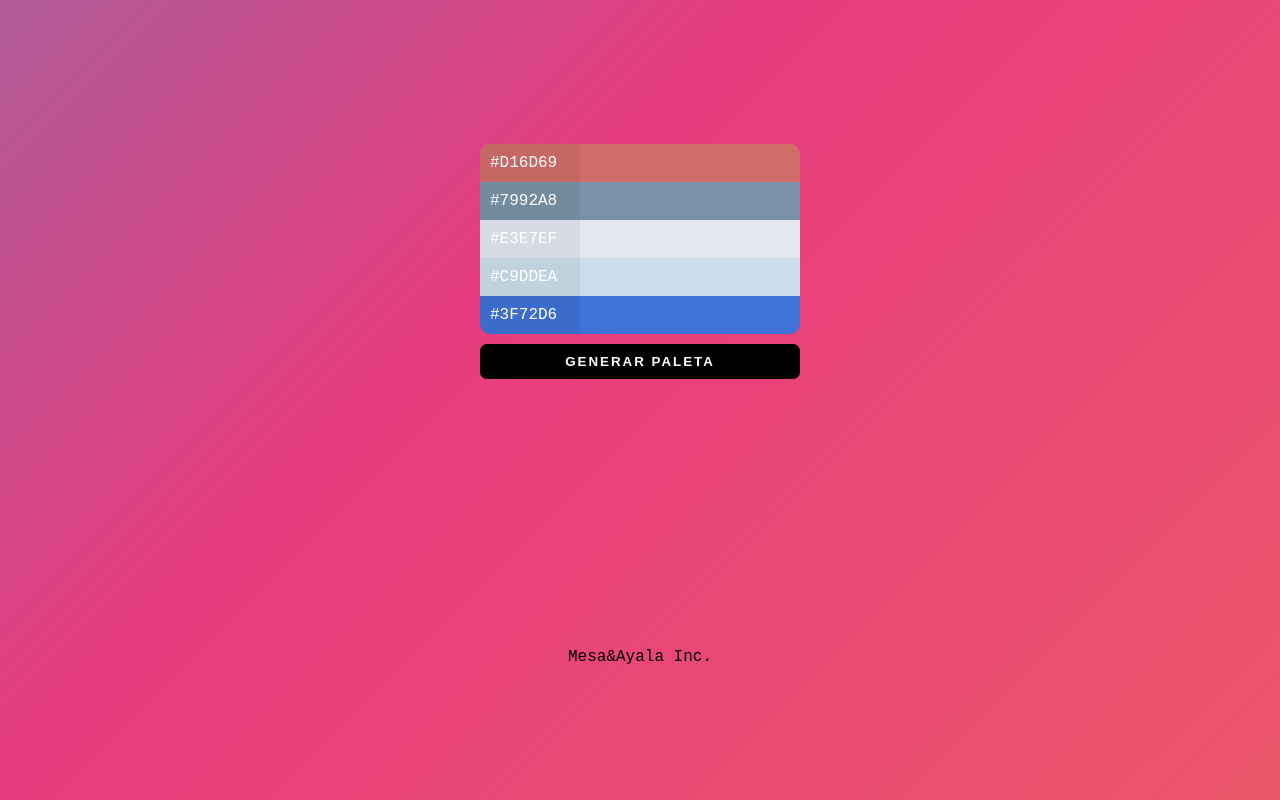
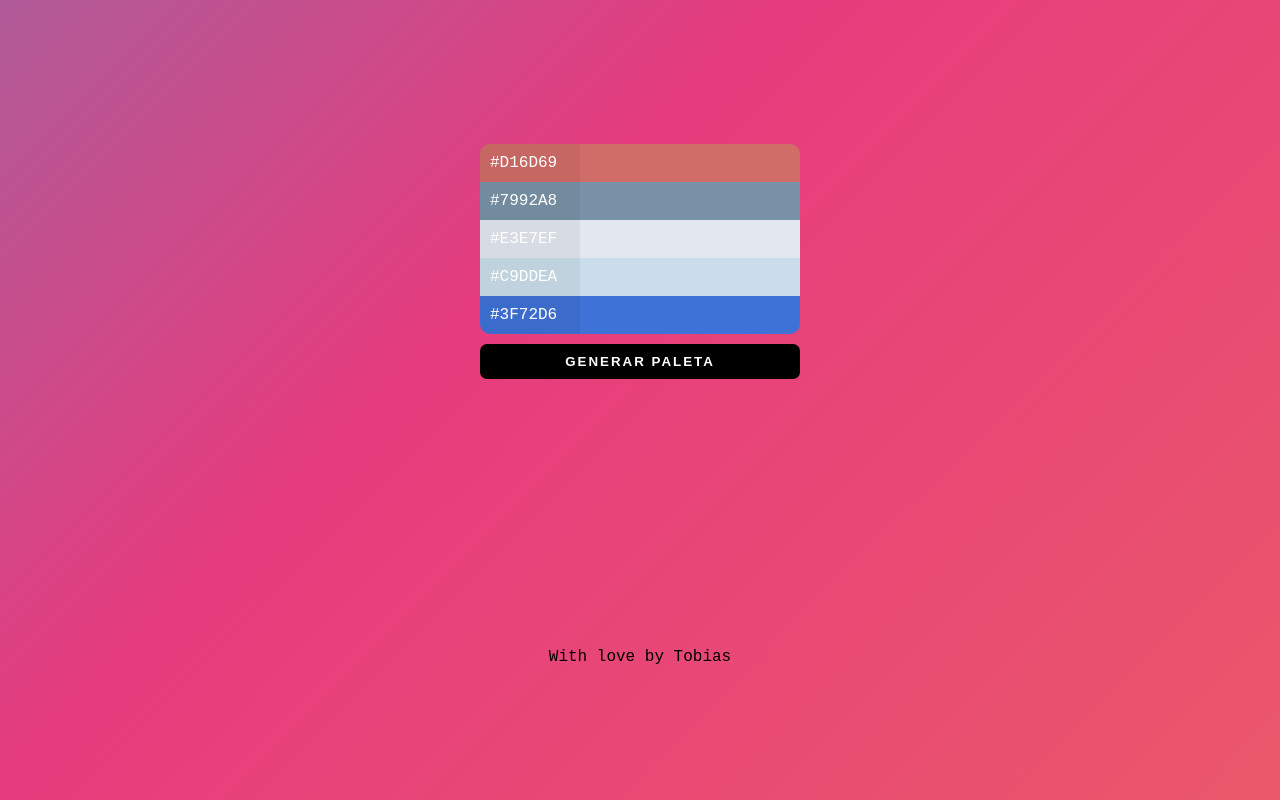
Before and after one commit to tobiasmesa/hxcolors, a plain HTML site: page index.html in a window 1280 px wide. Drawn offline with Linux system fonts and the light colour scheme; a web font is replaced by a local one.

Commit message:
Update index.html

```diff
--- a/index.html
+++ b/index.html
@@ -35,7 +35,7 @@
         }
     </style>
     <footer>
-        Mesa&Ayala Inc.
+        With love by Tobias
     </footer>
 </body>
 </html>
```
